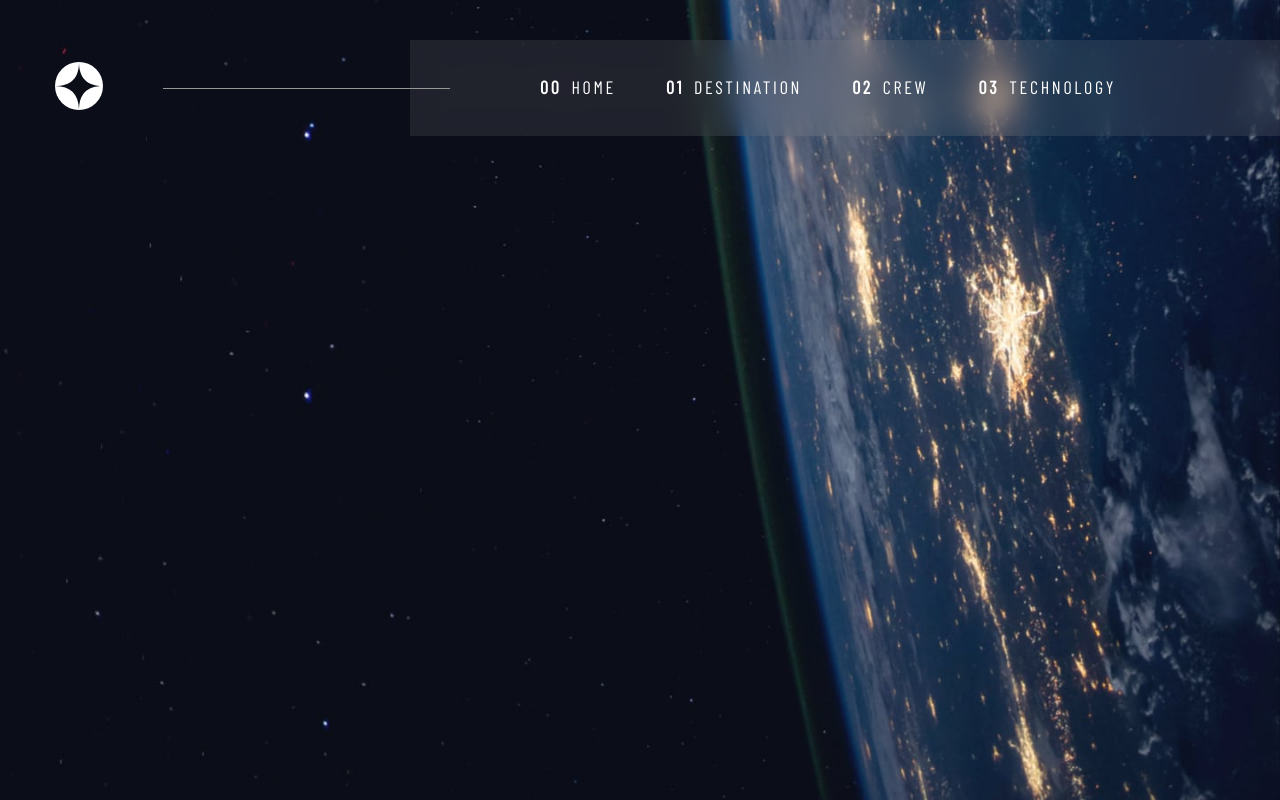
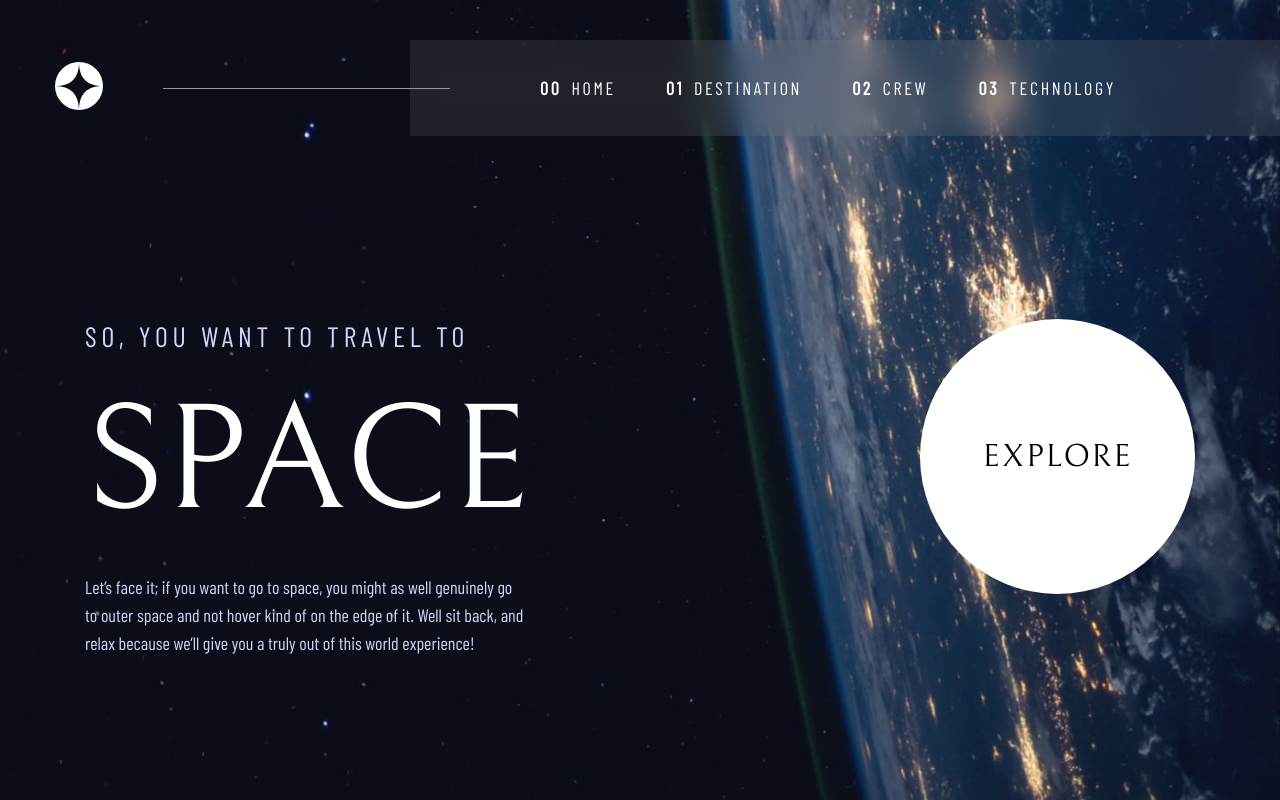
Before and after one commit to roman02021/Space-Tourism, a website: page pages/index.html in a window 1280 px wide. Drawn offline with Linux system fonts and the light colour scheme.

Commit message:
Finished desktop homepage

```diff
--- a/pages/index.html
+++ b/pages/index.html
@@ -14,13 +14,27 @@
 </head>
 <body>
     <c-header>HEADER</c-header>
+    <picture>
+        <source srcset="../assets/home/background-home-desktop.jpg" media="(min-width: 1220px)"/>
+        <source srcset="../assets/home/background-home-tablet.jpg" media="(min-width: 682px)"/>
+        <source srcset="../assets/home/background-home-mobile.jpg" media="(max-width: 681px)"/>
+        <img src="../assets/home/background-home-desktop.jpg" alt="background" class="background"/>
+    </picture>
     <main class="page">
-        <picture>
-            <source srcset="../assets/home/background-home-desktop.jpg" media="(min-width: 1220px)"/>
-            <source srcset="../assets/home/background-home-tablet.jpg" media="(min-width: 682px)"/>
-            <source srcset="../assets/home/background-home-mobile.jpg" media="(max-width: 681px)"/>
-            <img src="../assets/home/background-home-desktop.jpg" alt="background" class="background"/>
-        </picture>
+        <div class="container homepage-container">
+            <div class="hero">
+                <div class="hero__text-container">
+                    <span class="heading-5 hero__subheading">SO, YOU WANT TO TRAVEL TO</span>
+                    <h1 class="heading-1 hero__heading">SPACE</h1>
+                    <p class="hero__text">Let’s face it; if you want to go to space, you might as well genuinely go to outer space and not hover kind of on the edge of it. Well sit back, and relax because we’ll give you a truly out of this world experience!</p>
+                </div>
+                <div class="hero__cta-container">
+                    <button class="hero__cta">
+                        Explore
+                    </button>
+                </div>
+            </div>
+        </div>
     </main>
     <!-- <c-footer>FOOTER</c-footer> -->
 </body>
--- a/styles/_settings.scss
+++ b/styles/_settings.scss
@@ -4,50 +4,70 @@ $secondary: #D0D6F9;
 $ternary: #FFFFFF;
 
 @font-face {
-    font-family: primary;
-    src: url('../assets/fonts/Bellefair-Regular.ttf');
+    font-family: bellfairRegular;
+    src:    url('../assets/fonts/Bellefair-Regular.woff2') format('woff2'),
+            url('../assets/fonts/Bellefair-Regular.woff') format('woff');
 }
 @font-face {
-    font-family: secondary;
-    src: url('../assets/fonts/BarlowCondensed-Regular.ttf');
+    font-family: barlowCondensedRegular;
+    src:    url('../assets/fonts/BarlowCondensed-Regular.woff2') format('woff2'),
+            url('../assets/fonts/BarlowCondensed-Regular.woff') format('woff');
 }
 
 html {
     box-sizing: border-box;
     font-size: 16px;
+    font-family: barlowCondensedRegular, sans-serif;
 }
 body {
+    // display: flex;
+    // flex-direction: column;
+    // min-height: 100vh;
+    font-size: 1.125rem;
 
-    display: flex;
-    flex-direction: column;
-    min-height: 100vh;
-    font-size: 18px;
-    font-family: secondary;
     margin: 0;
     padding: 0;
+    color: $ternary;
 }
 
-h1 {
+.heading-1 {
     font-size: 9.375rem;
+    font-weight: normal;
+    font-family: bellfairRegular;
+    margin: 1.5rem 0;
 }
-h2 {
+.heading-2 {
     font-size: 6.25rem;
+    font-weight: normal;
+    font-family: bellfairRegular;
 }
-h4 {
+.heading-3 {
     font-size: 3.5rem;
+    font-weight: normal;
+    font-family: bellfairRegular;
 }
-h4 {
+.heading-4 {
     font-size: 2rem;
+    font-weight: normal;
+    font-family: bellfairRegular;
 }
-h5 {
+.heading-5 {
     font-size: 1.75rem;
+    font-family: barlowCondensedRegular;
+    font-weight: normal;
+    color: $secondary;
+    letter-spacing: 4.75px;
 }
 .subheading {
     font-size: 1.75rem;
+    font-family: bellfairRegular;
 }
 .subheading-2 {
     font-size: 0.875rem;
+    font-family: barlowCondensedRegular;
+    letter-spacing: 2.35px;
 }
 .nav-text {
-
+    font-family: barlowCondensedRegular;
+    letter-spacing: 2.7px;
 }
--- a/styles/homepage.scss
+++ b/styles/homepage.scss
@@ -0,0 +1,47 @@
+@use 'settings' as *;
+
+.hero {
+    display: flex;
+    justify-content: space-between;
+    width: 100%;
+    margin-bottom: 125px;
+    &__text-container {
+        max-width: 440px;
+    }
+    // &__heading {
+    //     margin-top: 50px;
+    //     margin-bottom: 70px;
+    // }
+    &__text {
+        line-height: 28px;
+        color: $secondary;
+    }
+    &__subheading {
+        font-size: 1.75rem;
+    }
+    &__cta-container {
+
+    }
+    &__cta {
+        border-radius: 50%;
+        background-color: $ternary;
+        font-size: 2rem;
+        letter-spacing: 2px;
+        font-family: bellfairRegular;
+        border: 0;
+        text-transform: uppercase;
+        outline: 0 solid #24262F00;
+        transition: outline 300ms cubic-bezier(0.165, 0.84, 0.44, 1);
+        height: 275px;
+        width: 275px;
+        cursor: pointer;
+        &:hover{
+            outline: 60px solid #24262FFF;
+        }
+    }
+}
+.homepage-container {
+    display: flex;
+    align-items: flex-end;
+    height: 100%;
+}
--- a/styles/shared.scss
+++ b/styles/shared.scss
@@ -1,13 +1,17 @@
 @use 'settings' as *;
 
 .page {
-    flex-grow: 1;
+    min-height: 100vh;
+    height: 100vh;
 }
+
 .background {
     width: 100%;
     height: 100vh;
     vertical-align: bottom;
     object-fit: cover;
+    position: fixed;
+    z-index: -100;
 }
 
 .menu {
@@ -66,6 +70,7 @@
         box-sizing: border-box;
         height: 100%;
         display: block;
+        border-top: 3px solid transparent;
         border-bottom: 3px solid transparent;
         display: flex;
         letter-spacing: 2.7px;
@@ -104,6 +109,7 @@
 
 }
 .container {
-    max-width: 1160px;
-    padding: 0 20px;
+    max-width: 1110px;
+    margin: 0 auto;
+    // padding: 0 20px;
 }
```
Also changed, not shown: assets/fonts/BarlowCondensed-Regular.woff (added), assets/fonts/BarlowCondensed-Regular.woff2 (added), assets/fonts/Bellefair-Regular.woff (added), assets/fonts/Bellefair-Regular.woff2 (added), styles/homepage.css, styles/shared.css, 2 other files.
